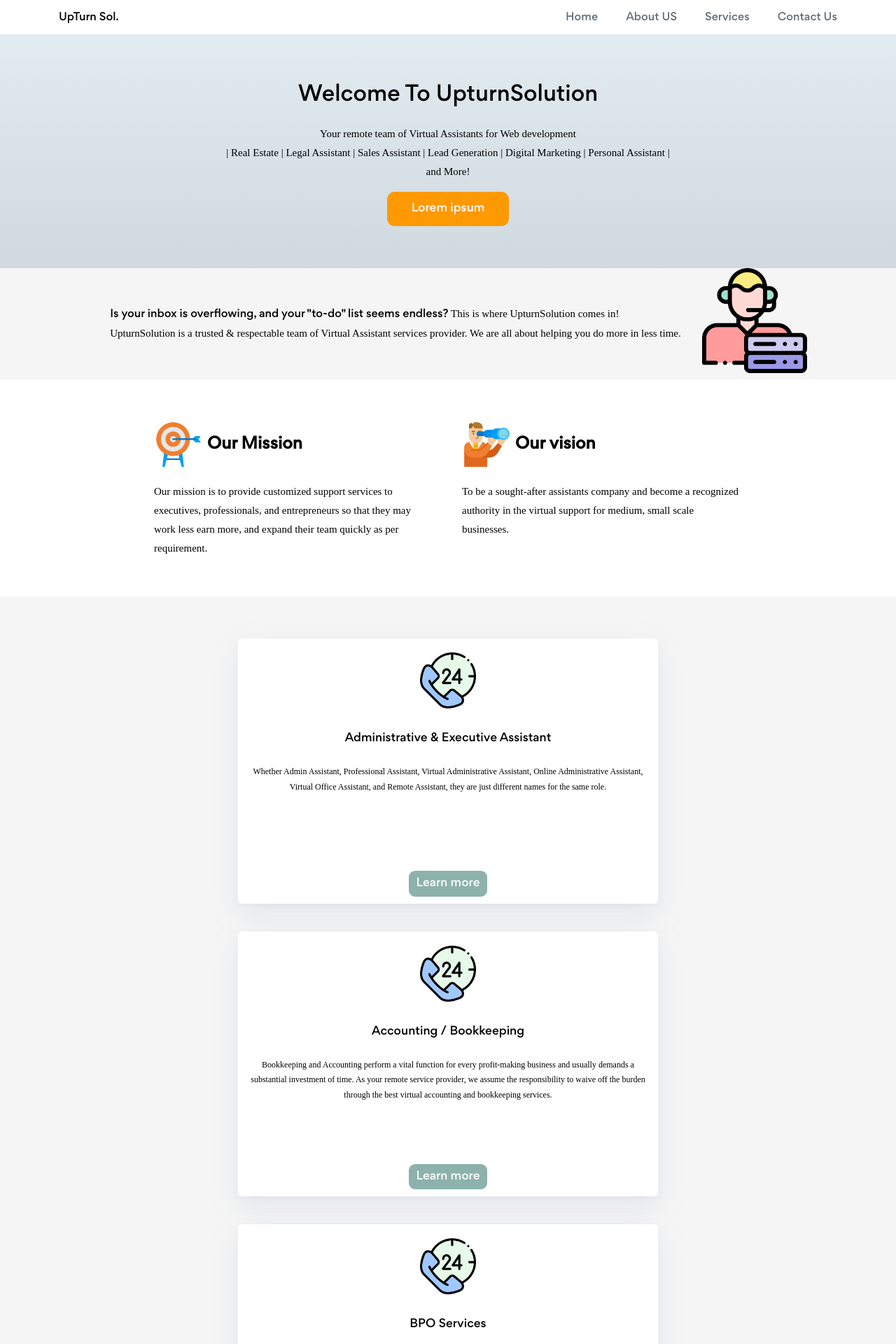
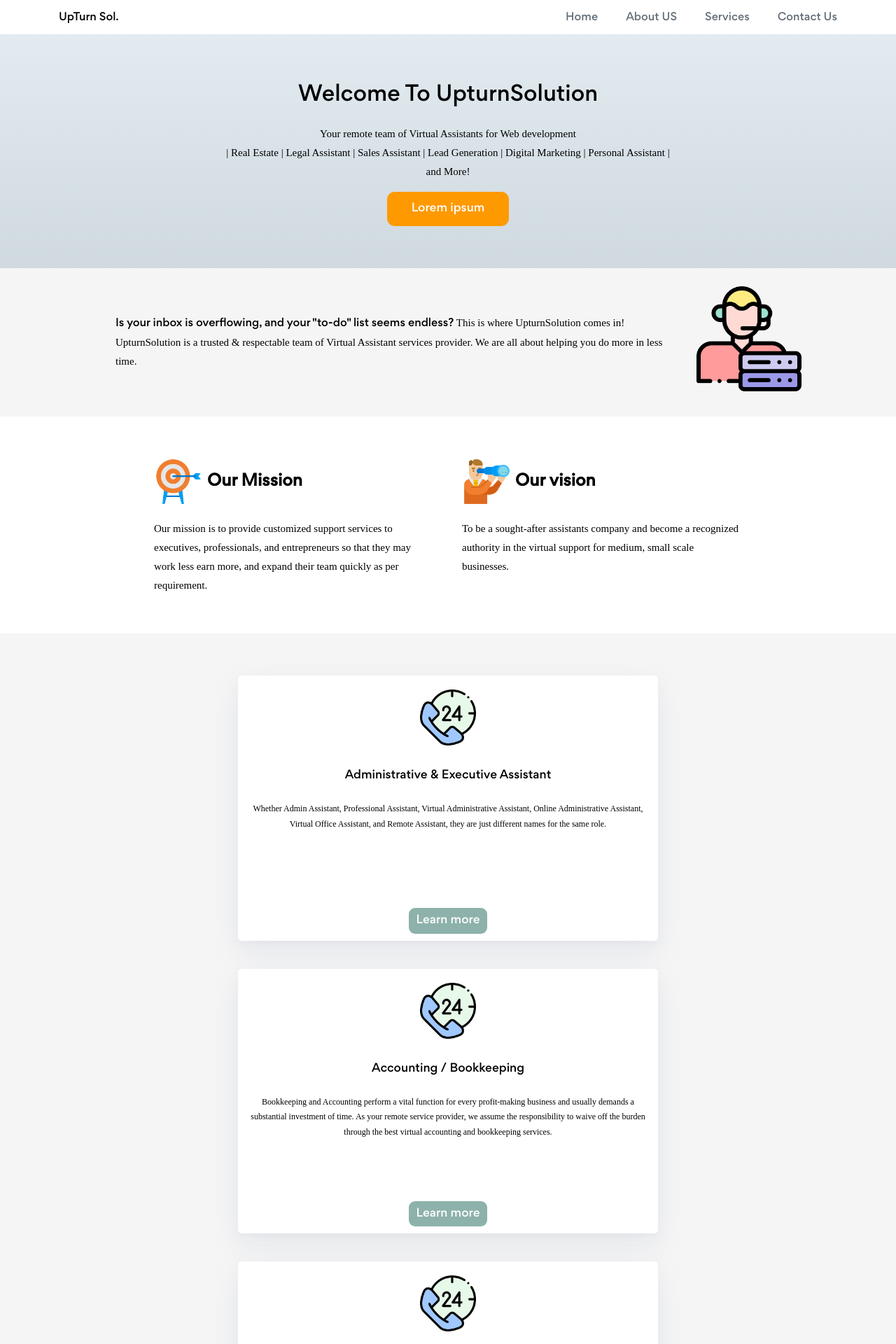
Before and after one commit to BhomBogdan/UpTurnSolution, a Jekyll site: the page built from index.html, in a window 1280 px wide. Shown: the top 1920 px of the page at 70% size. Built offline with Jekyll 4.4.1, drawn with Linux system fonts in a browser that asks for light colours.

Commit message:
third commit4

```diff
--- a/_sass/LandingPage/Greeting2.scss
+++ b/_sass/LandingPage/Greeting2.scss
@@ -24,7 +24,9 @@ font-family: Gordita Light;
 	align-items: center;
 	align-content: stretch;
 }
-
+.GreetingSub {
+    padding: 20px;
+}
 
 .GreetingRight>img{
     width:150px;
```
